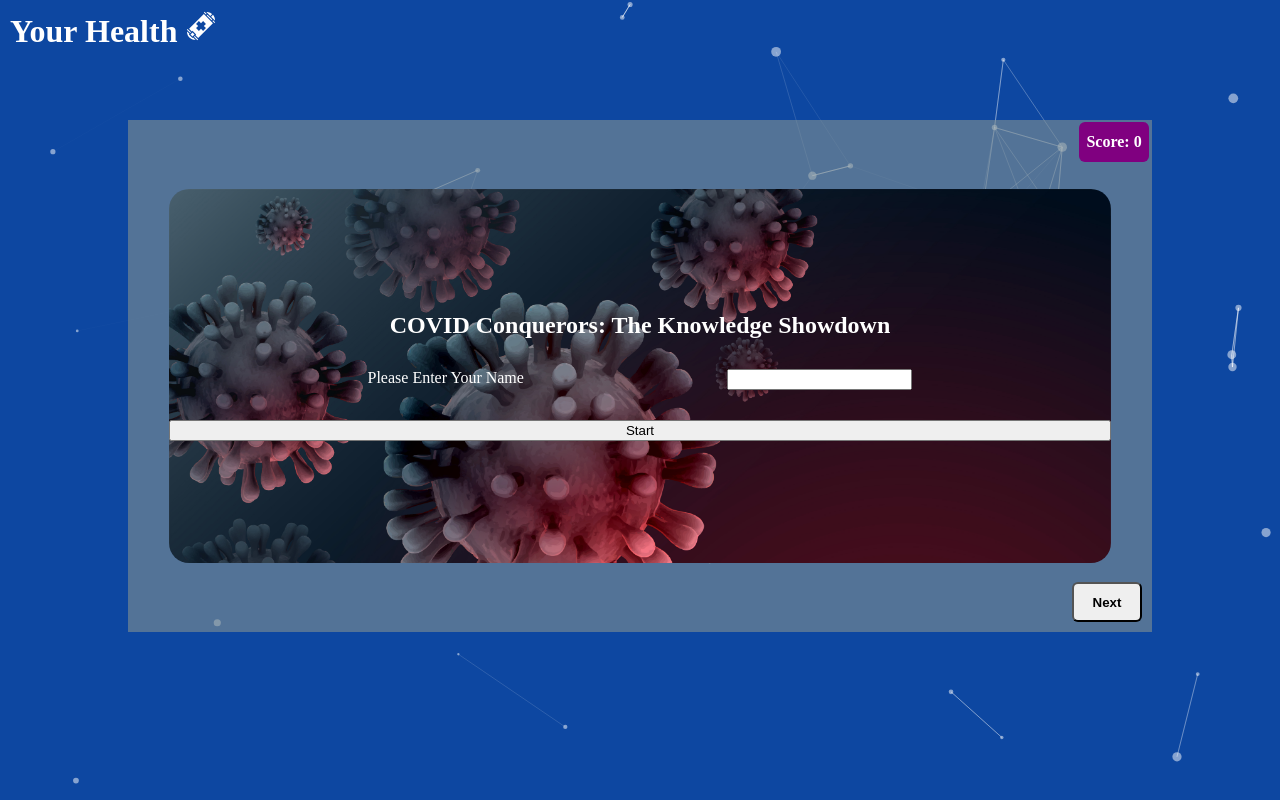
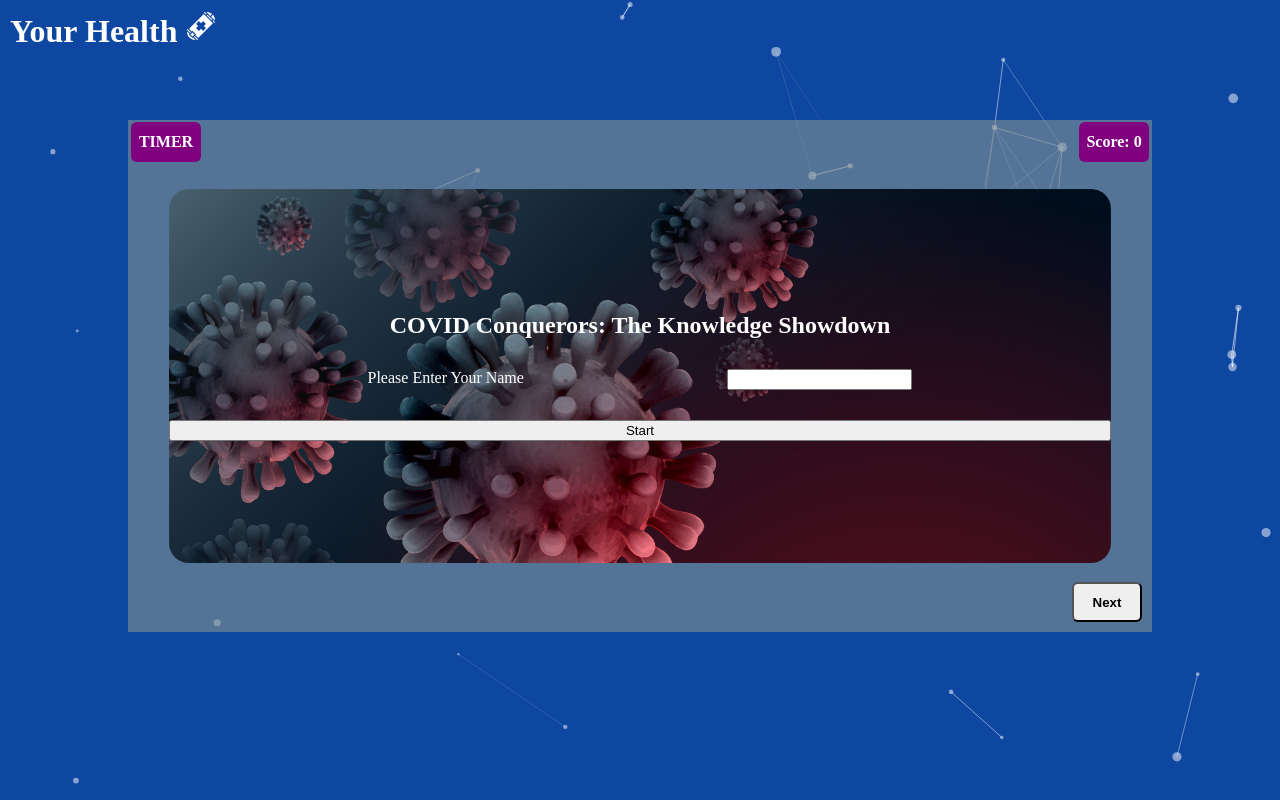
Before and after one commit to akmalpopalzi98/covid-app, a React (Vite) app: page / in a window 1280 px wide. Built offline with nearby package versions, Linux system fonts and the light colour scheme.

Commit message:
updated App.jsx - added timer

```diff
--- a/src/App.jsx
+++ b/src/App.jsx
@@ -159,6 +159,7 @@
             width: "80%",
             height: "80%",
             backgroundColor: "rgba(131, 145, 146,0.6)",
+
             display: "flex",
             flexDirection: "column",
             justifyContent: "center",
@@ -166,6 +167,24 @@
             position: "relative",
           }}
         >
+          <div
+            style={{
+              position: "absolute",
+              top: 2,
+              left: 3,
+              width: "70px", // Adjust the size as needed
+              height: "40px", // Adjust the size as needed
+              borderRadius: "6px",
+              backgroundColor: "purple", // Set the background color
+              display: "flex",
+              justifyContent: "center",
+              alignItems: "center",
+              color: "white", // Set the text color
+              fontWeight: "bold",
+            }}
+          >
+            TIMER
+          </div>
           <QuestionCard data={data[index]} />
           {isStart && <Start setIsStart={setIsStart} />}
           <div
```
